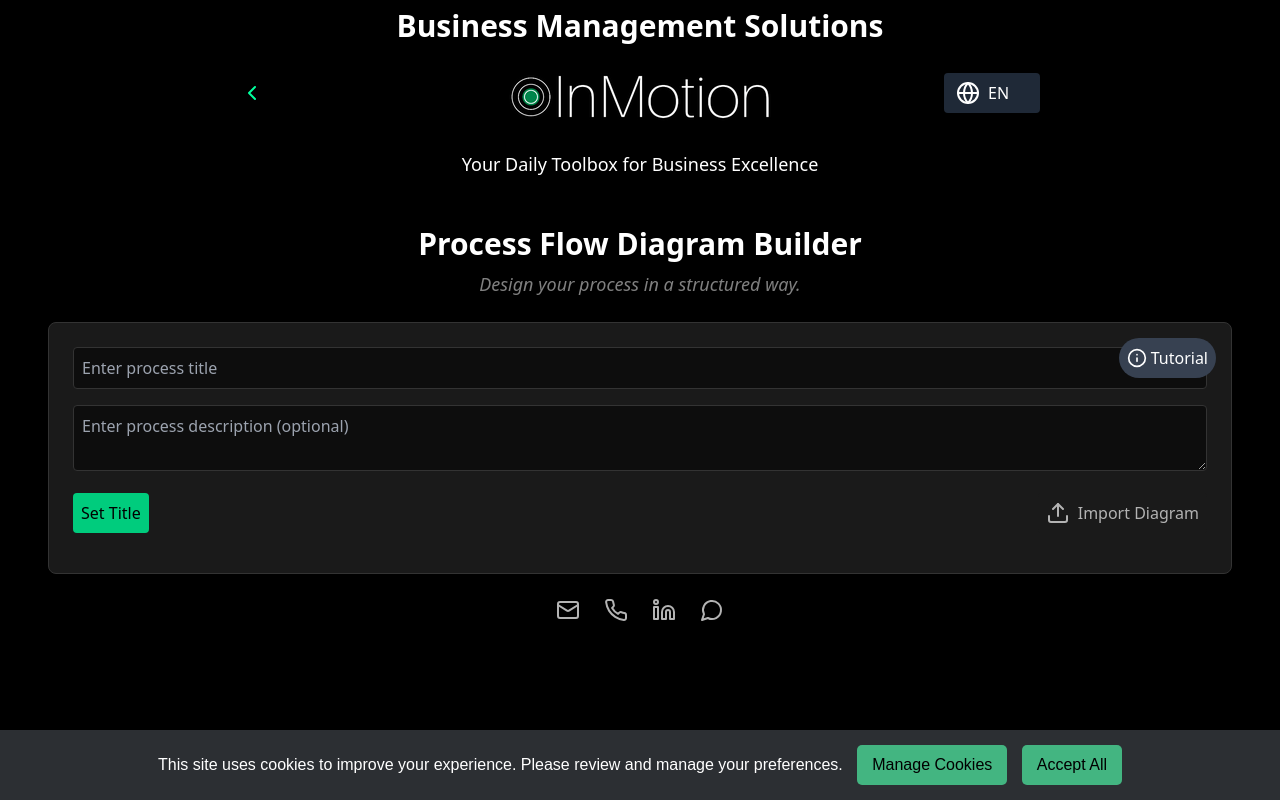
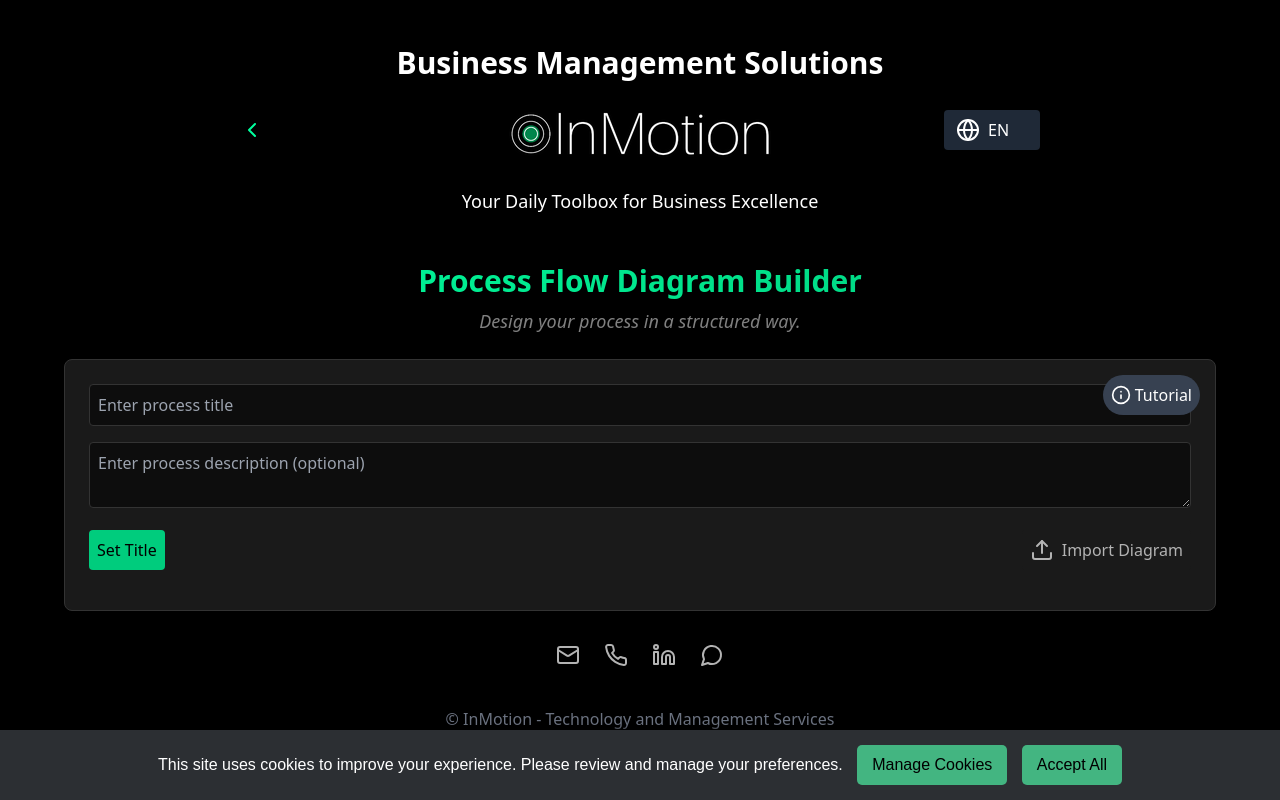
Before and after one commit to beloureiro/NS3, a React (Create React App) app: page /NS3/process-flow in a window 1280 px wide. Shown: the top 800 px of the page. Built offline with nearby package versions, Linux system fonts and the light colour scheme.

Commit message:
ajuste no process flow

```diff
--- a/src/tools/ProcessFlow/ProcessFlow.js
+++ b/src/tools/ProcessFlow/ProcessFlow.js
@@ -373,11 +373,12 @@ const ProcessFlowDiagramApp = ({ language = 'en' }) => {
 
   return (
     <DndProvider backend={HTML5Backend}>
-      <div className="bg-[#000000] text-[#b3b3b3] min-h-screen w-full p-4 sm:p-8">
-        {/* Header section with the title and subtitle */}
+      <div className="bg-[#000000] text-[#b3b3b3] w-full p-4 pt-8">
+        <div className="max-w-6xl mx-auto">
+          {/* Header section with updated title color */}
           <div className="flex flex-col sm:flex-row items-center justify-between mb-6">
             <div className="text-center flex-1">
-            <h1 className="text-3xl font-bold mb-2 text-[#ffffff]">
+              <h1 className="text-3xl font-bold mb-2 bg-gradient-to-r from-[#00ff9d] to-[#00cc7d] text-transparent bg-clip-text">
                 {t.title}
               </h1>
               <p className="text-lg italic text-[#808080]">{t.subtitle}</p>
@@ -509,7 +510,7 @@ const ProcessFlowDiagramApp = ({ language = 'en' }) => {
           )}
           {/* Export and Import buttons */}
           {isTitleSet && (
-          <div className="flex justify-end space-x-2">
+            <div className="flex justify-end space-x-2 mb-2">
               <button
                 onClick={handleExport}
                 className="flex items-center bg-[#1a1a1a] hover:bg-[#333333] text-[#b3b3b3] p-2 rounded transition-colors duration-200"
@@ -532,7 +533,10 @@ const ProcessFlowDiagramApp = ({ language = 'en' }) => {
             </div>
           )}
           {/* Contact section */}
+          <div className="mt-8">
             <ContactSection />
+          </div>
+        </div>
       </div>
     </DndProvider>
   );
```
Lines whose indentation alone changed are shown as unchanged.
